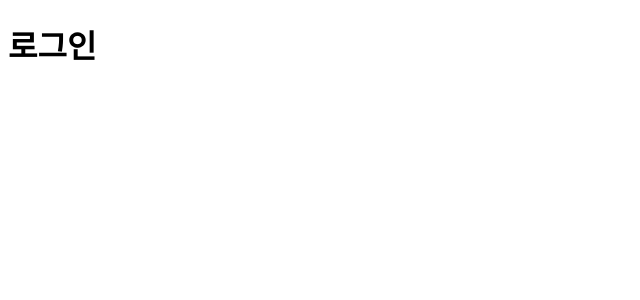
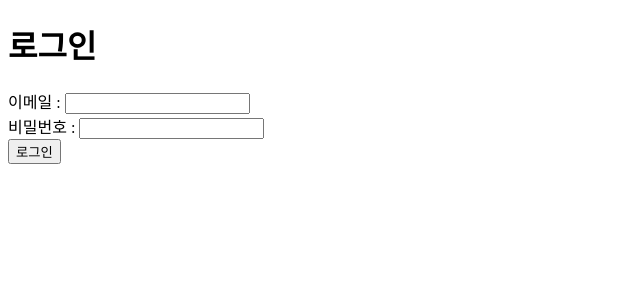
Before and after one commit to CAFEDONGNAE/DONGNAE, a React (Vite) app in the folder front-end/: page /login in a window 1280 px wide. Shown: the top 300 px of the page, without its empty margins (0-640 px from the left). Built offline with nearby package versions, Linux system fonts and the light colour scheme.

Commit message:
[feat] 로그인 페이지 구현

```diff
--- a/front-end/src/pages/Home.jsx
+++ b/front-end/src/pages/Home.jsx
@@ -1,9 +1,17 @@
+import { Link } from 'react-router-dom';
+
 const Home = () => {
   return (
-    <div>
-      <h1>서비스의 이름이 들어가는 부분</h1>
-      <p>서비스에 대한 설명이 작성된 부분. 어쩌고 저쩌고 뭐라 써 있음</p>
-    </div>
+    <>
+      <div>
+        <h1>서비스의 이름이 들어가는 부분</h1>
+        <p>서비스에 대한 설명이 작성된 부분. 어쩌고 저쩌고 뭐라 써 있음</p>
+      </div>
+      <div>
+        <Link to="/login">로그인</Link>
+        <Link to="/register">회원가입</Link>
+      </div>
+    </>
   );
 };
 
--- a/front-end/src/pages/Login.jsx
+++ b/front-end/src/pages/Login.jsx
@@ -1,7 +1,56 @@
+import { useState } from 'react';
+import { useNavigate } from 'react-router-dom';
+import axios from 'axios';
+
 const Login = () => {
+  const [email, setEmail] = useState('');
+  const [password, setPassword] = useState('');
+  const navigate = useNavigate();
+
+  const handleLogin = async (e) => {
+    e.preventDefault();
+    try {
+      const response = await axios.post('http://localhost:8080/member/login', {
+        email,
+        password,
+      });
+      if (response.status === 200) {
+        navigate('/');
+      }
+    } catch (error) {
+      if (error.response) {
+        console.error('Login failed', error.response.status, error.response.data);
+      } else {
+        console.error('login failed', error.message);
+      }
+      alert('login failed');
+    }
+  };
+
   return(
     <div>
       <h1>로그인</h1>
+      <form onSubmit={handleLogin}>
+        <div>
+          <label>이메일 : </label>
+          <input
+            type="email"
+            value={email}
+            onChange={(e) => setEmail(e.target.value)}
+            required
+          />
+        </div>
+        <div>
+          <label>비밀번호 : </label>
+          <input
+            type="password"
+            value={password}
+            onChange={(e) => setPassword(e.target.value)}
+            required
+          />
+        </div>
+        <button type="submit">로그인</button>
+      </form>
     </div>
   );
 };
```
